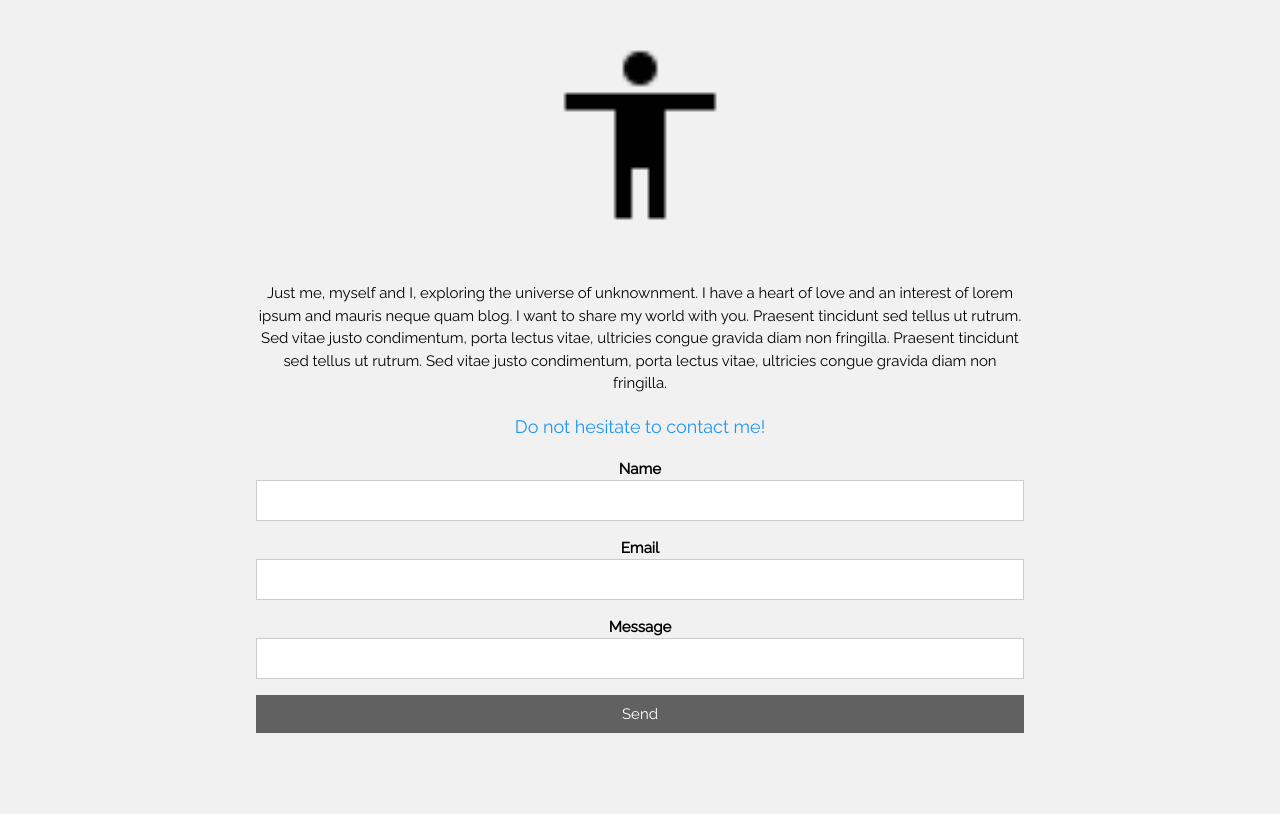
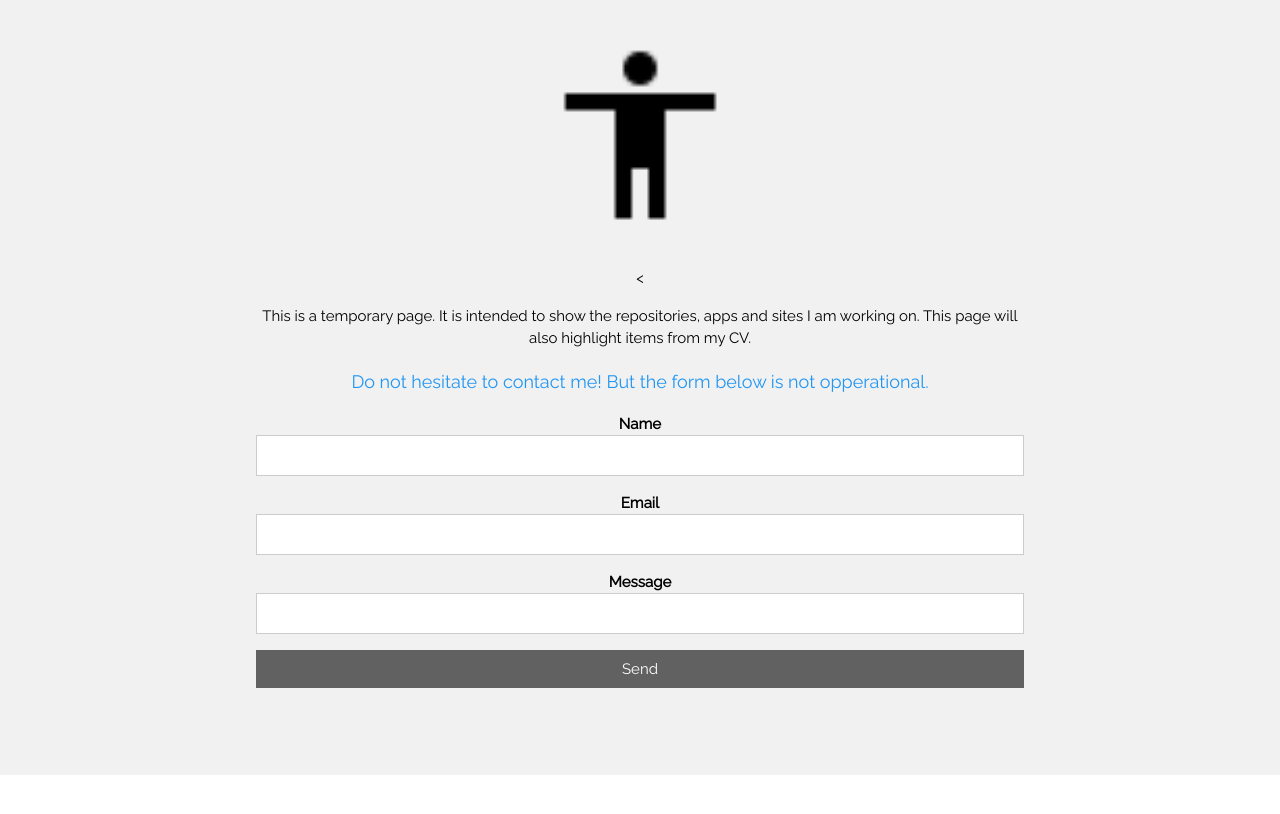
Before and after one commit to karlhof26/karlhof26.github.io, a plain HTML site: page index.html in a window 1280 px wide. Shown: the part 1895-2709 px from the top of the page. After the commit the page ends 2670 px from the top, so only its background shows below. Drawn offline with nearby package versions, Linux system fonts and the light colour scheme.

```diff
--- a/index.html
+++ b/index.html
@@ -44,13 +44,10 @@ body {font-family: "Raleway", Arial, sans-serif}
   <h2>About</h2>
   <img src="images/test.png" class="w3-image w3-padding-32" width="200" height="200">
   <form style="margin:auto;width:60%" action="" target="_blank">
-    <p>Just me, myself and I, exploring the universe of unknownment. I have a heart of love and an interest of
-       lorem ipsum and mauris neque quam blog. I want to share my world with you.
-       Praesent tincidunt sed tellus ut rutrum.
-       Sed vitae justo condimentum, porta lectus vitae, ultricies congue gravida diam non fringilla.
-       Praesent tincidunt sed tellus ut rutrum. Sed vitae justo condimentum, porta lectus vitae,
-       ultricies congue gravida diam non fringilla.</p>
-    <p class="w3-large w3-text-blue">Do not hesitate to contact me!</p>
+    <<p>This is a temporary page. It is intended to show the repositories, apps and sites I am working on.
+        This page will also highlight items from my CV.
+       </p>
+    <p class="w3-large w3-text-blue">Do not hesitate to contact me! But the form below is not opperational.</p>
     <div class="w3-section">
       <label><b>Name</b></label>
       <input class="w3-input w3-border" type="text" required name="Name">
```
